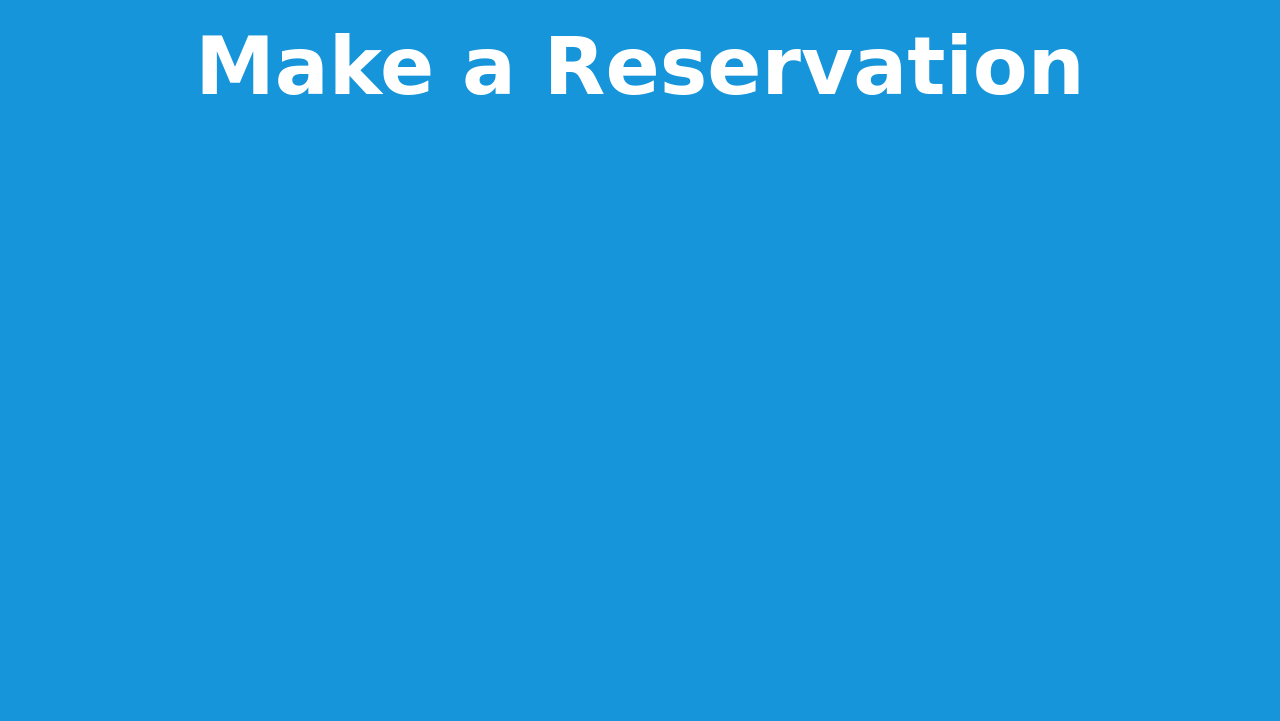
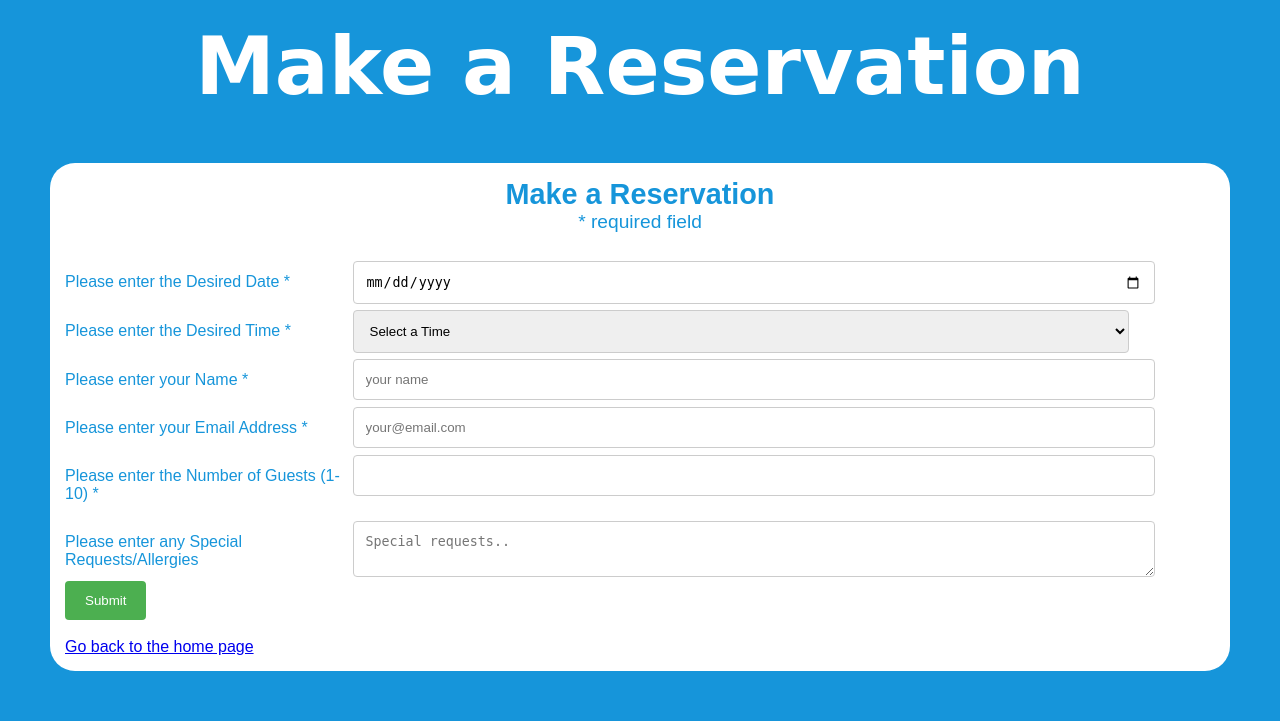
Before and after one commit to larsj5/LaCantinaWebsite, a PHP site: page /templates/reservation.html in a window 1280 px wide. Shown: the part 504-1225 px from the top of the page. Before the commit the page ends 599 px from the top, so only its background shows below. Run offline with PHP 8.4, Linux system fonts and the light colour scheme.

Commit message:
connected to database, made reservation html

```diff
--- a/assets/css/main.css
+++ b/assets/css/main.css
@@ -298,7 +298,7 @@ footer p {
     text-align: center;
 }
 
-.contact-form {
+.contact-form, .reservations-form {
     border-radius: 25px;
     margin: 50px;
     padding: 15px;
@@ -329,7 +329,7 @@ footer p {
     color: red;
   }
 
-  input[type=text], input[type="email"], select, textarea {
+input[type=text], input[type="email"], select, textarea, input[type="number"], input[type="date"] {
     width: 90%;
     padding: 12px;
     border: 1px solid #ccc;
--- /dev/null
+++ b/assets/js/timeoptions.js
@@ -0,0 +1,14 @@
+var selectTime = document.getElementById("time");
+var startTime = 20 * 60; // Convert start time to minutes
+var endTime = 23 * 60 + 30; // Convert end time to minutes
+var increment = 15; // Time increment in minutes
+
+for (var i = startTime; i <= endTime; i += increment) {
+    var hours = Math.floor(i / 60);
+    var minutes = i % 60;
+    var timeFormatted = ("0" + hours).slice(-2) + ":" + ("0" + minutes).slice(-2);
+    var option = document.createElement("option");
+    option.text = timeFormatted;
+    option.value = timeFormatted;
+    selectTime.appendChild(option);
+}
--- a/templates/layout.html
+++ b/templates/layout.html
@@ -41,7 +41,7 @@
         <div id="options" class="button-options">
             <nav class="options">
                 <ul>
-                    <li class="nav-item menu"><a href="menu.html">Menu</a></li>
+                    <li class="nav-item menu"><a href="menu.php">Menu</a></li>
                     <li class="nav-item reservation"><a href="reservation.html">Reservations</a></li>
                     <li class="nav-item contact us"><a href="contact.html">Contact Us</a></li>
                     <li class="nav-item favorites"><a href="favorites.html">Favorites</a></li>
--- a/templates/reservation.html
+++ b/templates/reservation.html
@@ -37,6 +37,86 @@
             <h1>Make a Reservation</h1>
         </div>
 
-        <script src="" async defer></script>
+        <div class="reservations-form">
+            <div class="form-title">
+                <h2>Make a Reservation</h2>
+                <p>* required field</p><br>
+                </div>
+
+            <div class="form-body">
+                <span class="validation"></span>
+                <form id="contact" method="POST" action="../reservation.php">
+                <div class="row">
+                    <!-- Date -->
+                    <div class="col-25">
+                        <label for="date">Please enter the Desired Date *</label>
+                    </div>
+                    <div class="col-75">
+                        <input type="date" name="date" id="date" required value="">
+                        <span class="validation"></span>
+                    </div>
+                </div>
+                <div class="row">
+                    <!-- Time -->
+                    <div class="col-25">
+                        <label for="date">Please enter the Desired Time *</label>
+                    </div>
+                    <div class="col-75">
+                        <select id="time" name="time" required>
+                            <option value="" disabled selected>Select a Time</option>
+                        </select>
+                    </div>
+                </div>
+                <div class="row">
+                    <!-- Name -->
+                    <div class="col-25">
+                        <label for="name">Please enter your Name *</label>
+                    </div>
+                    <div class="col-75">
+                        <input placeholder="your name" type="text" name="name" id="name" required value="">
+                        <span class="validation"></span>
+                    </div>
+                </div>
+                <div class="row">
+                    <!-- Email -->
+                    <div class="col-25">
+                        <label for="email">Please enter your Email Address *</label>
+                    </div>
+                    <div class="col-75">
+                        <input placeholder="your@email.com" type="email" name="email" id="email" required value="">
+                        <span class="validation"></span>
+                    </div>
+                </div>
+
+                <div class="row">
+                    <!-- Number of Guests -->
+                    <div class="col-25">
+                        <label for="guests">Please enter the Number of Guests (1-10) *</label>
+                    </div>
+                    <div class="col-75">
+                        <input type="number" id="guests" name="guests" min="1" max="10" required>
+                        <span class="validation"></span>
+                    </div>
+                </div>
+
+                <div class="row">
+                    <div class="col-25">
+                        <label for="message">Please enter any Special Requests/Allergies </label>
+                    </div>
+                    <div class="col-75">
+                        <textarea maxlength="150" id="message" name="message" placeholder="Special requests.."></textarea>
+                        <span class="validation"></span>
+                    </div>
+                </div>
+                <div class="row">
+                    <input type="submit" value="Submit">
+                </div>
+            </form>
+            <br>
+            <a href="layout.html" class="btn">Go back to the home page</a>
+            </div>
+        </div>
+
+        <script src="../assets/js/timeoptions.js" async defer></script>
     </body>
 </html>
```
Also changed, not shown: database/database_init.txt (added, +44 -0 lines), database/link_Db.php (added, +18 -0 lines), templates/menu.html (deleted, +0 -91 lines), templates/menu.php (added, +199 -0 lines), 1 other file.
